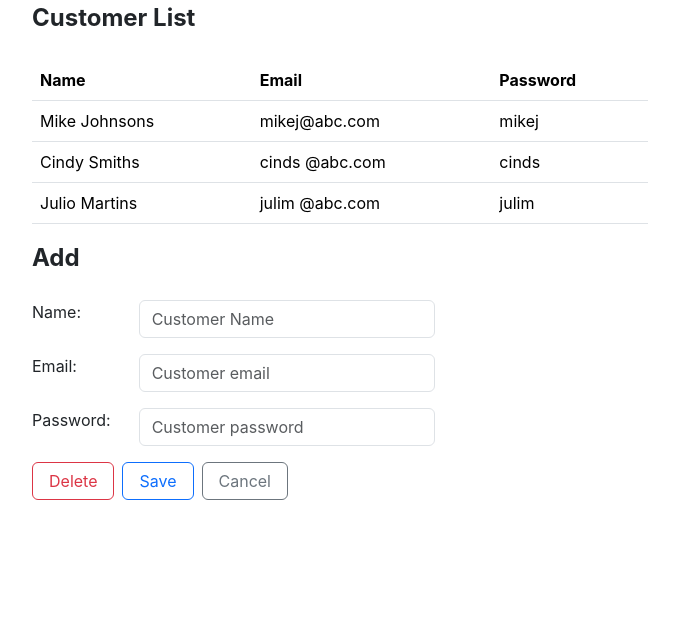
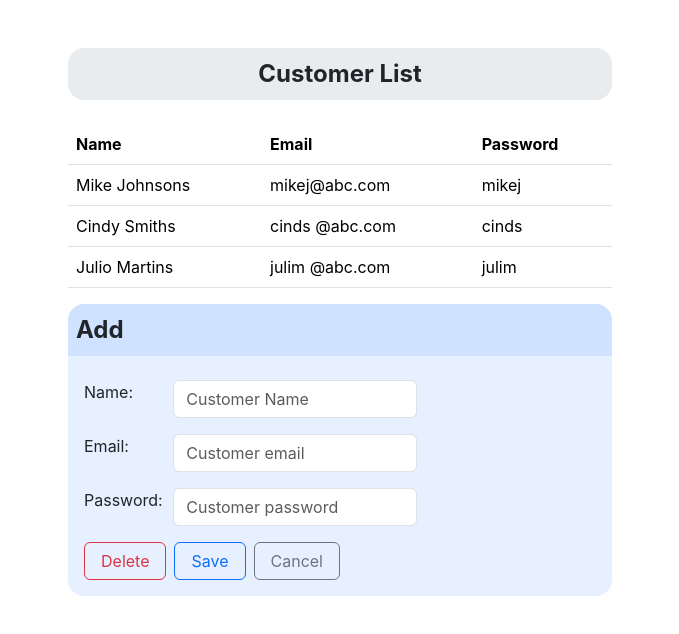
Before and after one commit to Iris-xqh/front-end-app, a React (Create React App) app in the folder front-end-app/: page / in a window 1280 px wide. Shown: the top 634 px of the page, without its empty margins (300-979 px from the left). Built offline with nearby package versions, Linux system fonts and the light colour scheme; the HTML template or start-up script is replaced by a standard one.

Commit message:
update style

```diff
--- a/front-end-app/src/App.js
+++ b/front-end-app/src/App.js
@@ -70,7 +70,7 @@ function App() {
 
   return (
 
-    <div className='container d-flex flex-column justify-content-center w-50'>
+    <div className='container p-5 d-flex flex-column justify-content-center w-50'>
       <CustomerList
         customers={customers}
         selectedRow={selectedRow}
--- a/front-end-app/src/Components/CustomerAddUpdateForm.js
+++ b/front-end-app/src/Components/CustomerAddUpdateForm.js
@@ -1,10 +1,10 @@
 const CustomerAddUpdateForm = (params) => {
   return (
     <div>
-      <div className='fs-4 fw-bold mb-4'>
+      <div className='bg-primary-subtle rounded-top-4 p-2 fs-4 fw-bold'>
         {params.mode}
       </div>
-      <div>
+      <div className="bg-primary  bg-opacity-10 rounded-bottom-4 p-3 pt-4">
         <div className="row mb-3">
           <div className="col-2">
             Name:
@@ -47,13 +47,14 @@ const CustomerAddUpdateForm = (params) => {
               id="passwordInput"></ input>
           </div>
         </div>
-      </div>
-
-      <div className='d-flex flex-row'>
+        <div className='d-flex flex-row'>
         <button type="button" onClick={() => params.handleDelete()} className="btn btn-outline-danger px-3 me-2">Delete</button>
         <button type="button" onClick={() => params.handleSave()} className="btn btn-outline-primary px-3 me-2">Save</button>
         <button type="button" onClick={() => params.handleCancel()} className="btn btn-outline-secondary px-3 me-2">Cancel</button>
       </div>
+      </div>
+
+
     </div>
   )
 }
--- a/front-end-app/src/Components/CustomerList.js
+++ b/front-end-app/src/Components/CustomerList.js
@@ -2,12 +2,12 @@ const CustomerList = (params) => {
 
   return (
     <div>
-      <div className='fs-4 fw-bold mb-4'>
+      <div className='text-center bg-body-secondary rounded-4 p-2 fs-4 fw-bold mb-4'>
         Customer List
       </div>
 
       <div >
-        <table className="table table-hover">
+        <table className="bg-primary-subtle table table-hover">
           <thead>
             <tr>
               <th scope="col">Name</th>
```
